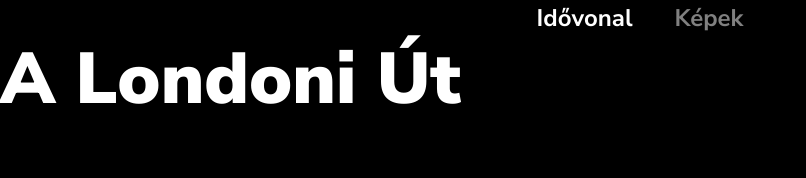
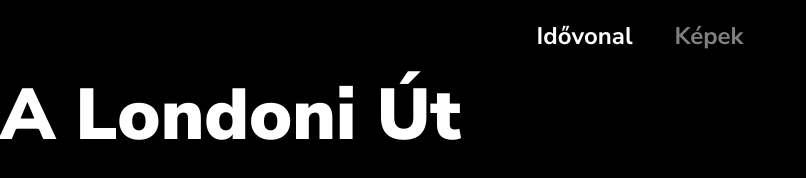
Before and after one commit to HoPeBe0/PrjM-London, a plain HTML site: page timeline.html in a window 1280 px wide. Shown: the whole page, without its empty margins (0-806 px from the left). Drawn offline with nearby package versions, Linux system fonts and the light colour scheme.

Commit message:
Slight adjustments to navbar
Signed-off-by: Horváth Péter <yerulearn065077@gmail.com>

```diff
--- a/styles/timeline.css
+++ b/styles/timeline.css
@@ -25,7 +25,7 @@ nav {
 nav ul {
     list-style-type: none;
     padding: 0;
-    margin: 0;
+    margin: 18px;
     width: max-content;
 }
 
@@ -33,12 +33,11 @@ nav ul li {
     display: inline;
     padding: min(calc(100vw/72), calc(1920px/72)); /* Calc the padding between the nav components until the viewport is larger than a typical screen */
     cursor: pointer;
+    transition: all cubic-bezier(0.61, 0.01, 0, 0.99) 800ms;
 }
 
 nav ul li.gallery {
     color: rgba(255, 255, 255, .50);
-
-    transition: all cubic-bezier(0.61, 0.01, 0, 0.99) 800ms;
 }
 nav ul li.gallery:hover {
     color: rgba(255, 255, 255, 1);
```
